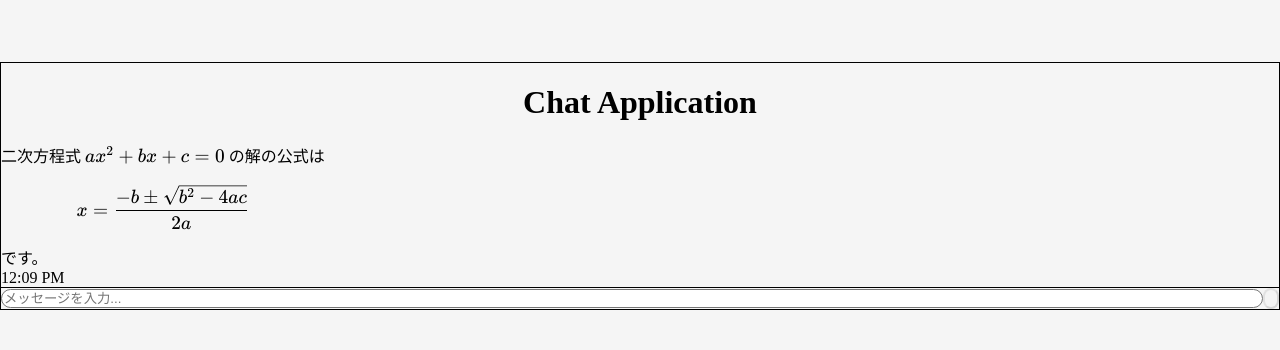
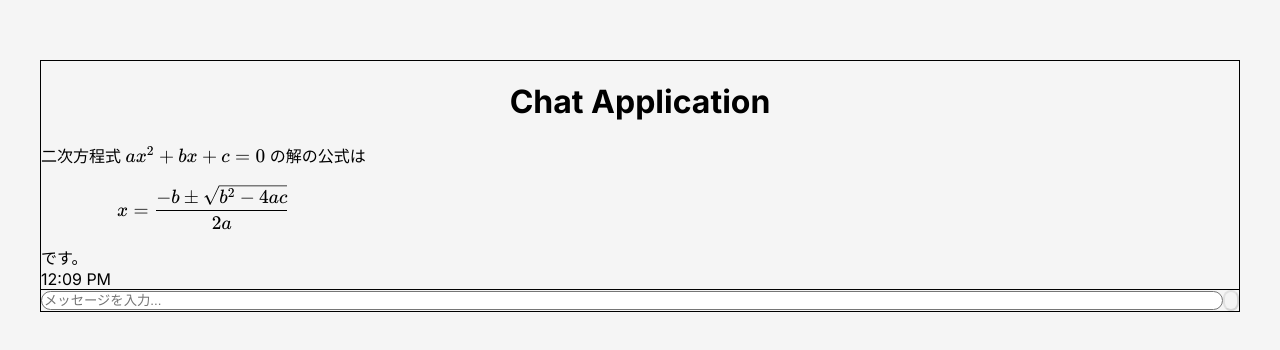
Before and after one commit to uttyuddy/hello-world-app, a Next.js app: page / in a window 1280 px wide. Shown: the part 214-564 px from the top of the page. Built offline with nearby package versions, Linux system fonts and the light colour scheme.

Commit message:
Update page.tsx: show hello world

```diff
--- a/src/app/globals.css
+++ b/src/app/globals.css
@@ -13,15 +13,21 @@ body {
   -webkit-tap-highlight-color: transparent;
   overscroll-behavior: none;
   touch-action: manipulation;
-  /* 以下の2行を削除
-  position: fixed;
-  width: 100%;
-  height: 100%;
-  overflow: hidden;
-  */
+  /* 以下の行を削除しました */
   min-height: 100vh;
   margin: 0;
   padding: 0;
+}
+
+/* コンテナクラスを追加 */
+.container {
+  max-width: 1200px;
+  margin: 0 auto;
+  padding: 0 20px;
+  display: flex;
+  justify-content: center;
+  align-items: center;
+  min-height: 100vh;
 }
 
 /* モバイルでのスクロールを滑らかにする */
--- a/src/app/layout.tsx
+++ b/src/app/layout.tsx
@@ -1,27 +1,26 @@
-// layout.tsx
-import './globals.css';
-import type { Metadata } from 'next';
-import 'katex/dist/katex.min.css';
+import type { Metadata } from 'next'
+import { Inter } from 'next/font/google'
+import './globals.css'
+
+const inter = Inter({ subsets: ['latin'] })
 
 export const metadata: Metadata = {
-  title: 'モバイルチャットアプリ',
-  description: 'スマホで使いやすいチャットアプリ',
-  viewport: 'width=device-width, initial-scale=1, maximum-scale=1, user-scalable=no',
-};
+  title: 'Hello World App',
+  description: 'A simple hello world application',
+}
 
 export default function RootLayout({
   children,
 }: {
-  children: React.ReactNode;
+  children: React.ReactNode
 }) {
   return (
-    <html lang="ja">
-      <body className="overscroll-none touch-manipulation bg-gray-50">
-        {/* 画面全体を中央寄せ */}
-        <div className="min-h-screen flex items-center justify-center">
+    <html lang="en">
+      <body className={inter.className}>
+        <div className="container">
           {children}
         </div>
       </body>
     </html>
-  );
+  )
 }
```
